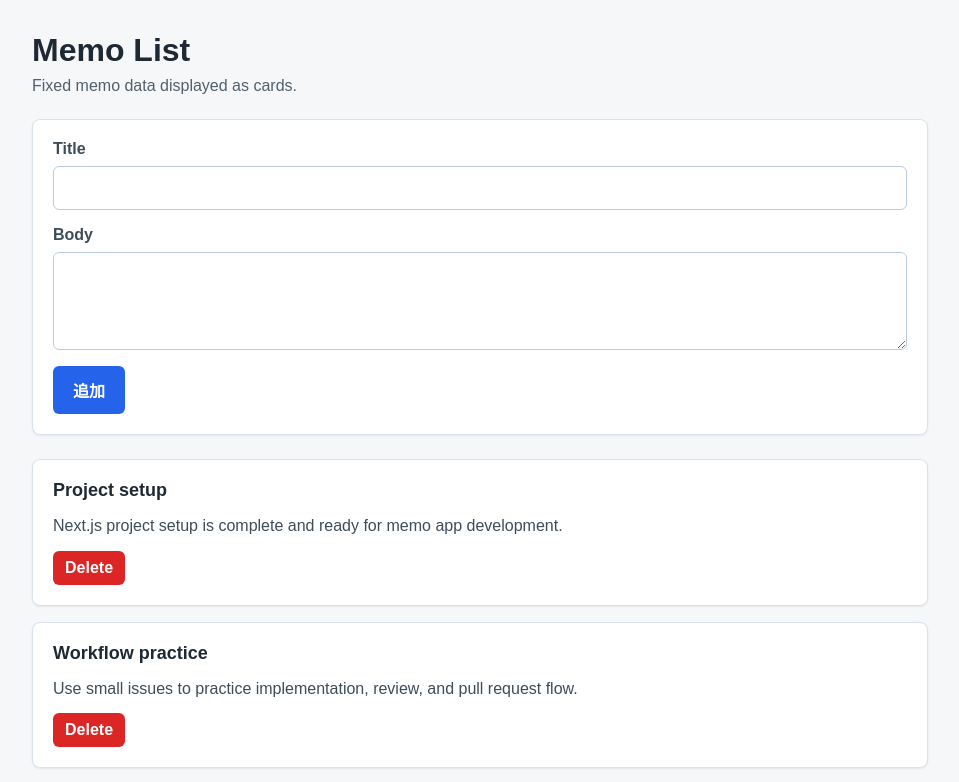
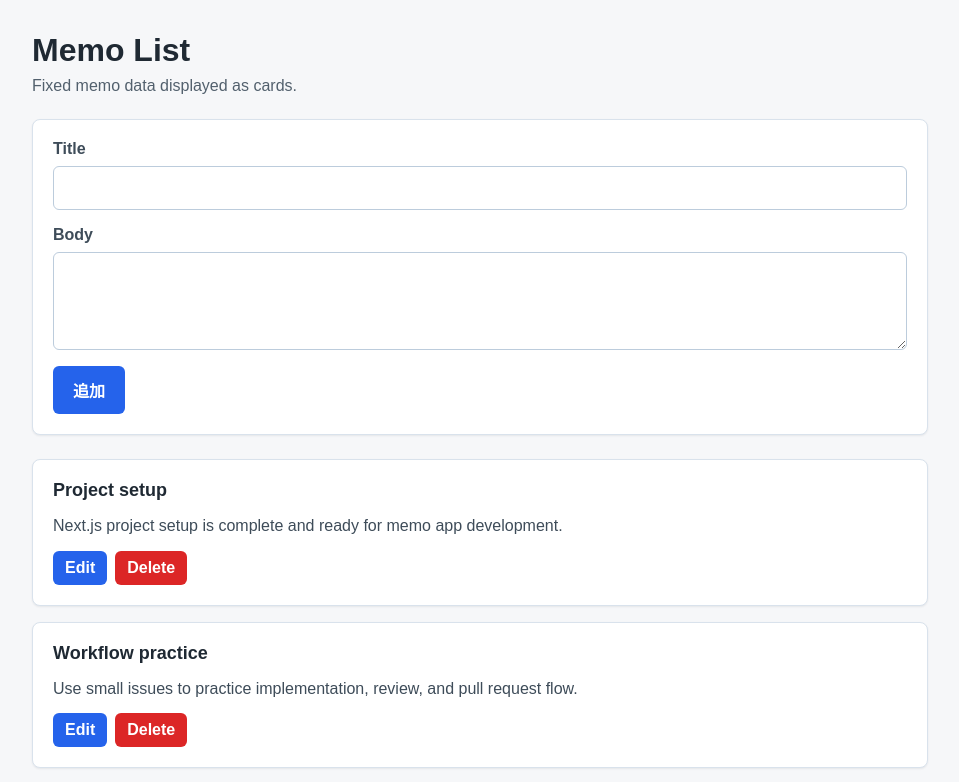
Before and after one commit to mae134/codex-playground, a Next.js app: page / in a window 1280 px wide. Shown: the top 782 px of the page, without its empty margins (160-1119 px from the left). Built offline with nearby package versions, Linux system fonts and the light colour scheme.

Commit message:
feat: implement edit memo

```diff
--- a/app/components/MemoCard.tsx
+++ b/app/components/MemoCard.tsx
@@ -6,14 +6,82 @@ export type Memo = {
 
 type MemoCardProps = {
   memo: Memo;
+  isEditing: boolean;
+  editingTitle: string;
+  editingBody: string;
+  onEditingTitleChange: (title: string) => void;
+  onEditingBodyChange: (body: string) => void;
+  onStartEditingMemo: (memo: Memo) => void;
+  onCancelEditingMemo: () => void;
+  onSaveEditingMemo: () => void;
   onDeleteMemo: (id: number) => void;
 };
 
-export function MemoCard({ memo, onDeleteMemo }: MemoCardProps) {
+export function MemoCard({
+  memo,
+  isEditing,
+  editingTitle,
+  editingBody,
+  onEditingTitleChange,
+  onEditingBodyChange,
+  onStartEditingMemo,
+  onCancelEditingMemo,
+  onSaveEditingMemo,
+  onDeleteMemo,
+}: MemoCardProps) {
+  if (isEditing) {
+    return (
+      <article className="memo-card">
+        <label className="memo-edit-field">
+          <span>Title</span>
+          <input
+            type="text"
+            value={editingTitle}
+            onChange={(event) => onEditingTitleChange(event.target.value)}
+          />
+        </label>
+
+        <label className="memo-edit-field">
+          <span>Body</span>
+          <textarea
+            value={editingBody}
+            onChange={(event) => onEditingBodyChange(event.target.value)}
+            rows={4}
+          />
+        </label>
+
+        <div className="memo-card-actions">
+          <button
+            className="memo-save-button"
+            type="button"
+            onClick={onSaveEditingMemo}
+          >
+            Save
+          </button>
+          <button
+            className="memo-cancel-button"
+            type="button"
+            onClick={onCancelEditingMemo}
+          >
+            Cancel
+          </button>
+        </div>
+      </article>
+    );
+  }
+
   return (
     <article className="memo-card">
       <h2>{memo.title}</h2>
       <p>{memo.body}</p>
+      <div className="memo-card-actions">
+        <button
+          className="memo-edit-button"
+          type="button"
+          onClick={() => onStartEditingMemo(memo)}
+        >
+          Edit
+        </button>
         <button
           className="memo-delete-button"
           type="button"
@@ -21,6 +89,7 @@ export function MemoCard({ memo, onDeleteMemo }: MemoCardProps) {
         >
           Delete
         </button>
+      </div>
     </article>
   );
 }
--- a/app/globals.css
+++ b/app/globals.css
@@ -119,18 +119,80 @@ p {
   line-height: 1.6;
 }
 
+.memo-card-actions {
+  display: flex;
+  flex-wrap: wrap;
+  gap: 0.5rem;
+}
+
+.memo-edit-field {
+  display: grid;
+  gap: 0.5rem;
+  color: #3e4c59;
+  font-weight: 700;
+}
+
+.memo-edit-field input,
+.memo-edit-field textarea {
+  width: 100%;
+  padding: 0.75rem;
+  color: #1f2933;
+  font: inherit;
+  font-weight: 400;
+  background: #ffffff;
+  border: 1px solid #bcccdc;
+  border-radius: 6px;
+}
+
+.memo-edit-field textarea {
+  resize: vertical;
+}
+
+.memo-edit-button,
+.memo-save-button,
+.memo-cancel-button,
 .memo-delete-button {
   width: fit-content;
   padding: 0.5rem 0.75rem;
-  color: #ffffff;
   font: inherit;
   font-weight: 700;
-  background: #dc2626;
   border: 0;
   border-radius: 6px;
   cursor: pointer;
 }
 
+.memo-edit-button {
+  color: #ffffff;
+  background: #2563eb;
+}
+
+.memo-edit-button:hover {
+  background: #1d4ed8;
+}
+
+.memo-save-button {
+  color: #ffffff;
+  background: #15803d;
+}
+
+.memo-save-button:hover {
+  background: #166534;
+}
+
+.memo-cancel-button {
+  color: #1f2933;
+  background: #e5e7eb;
+}
+
+.memo-cancel-button:hover {
+  background: #d1d5db;
+}
+
+.memo-delete-button {
+  color: #ffffff;
+  background: #dc2626;
+}
+
 .memo-delete-button:hover {
   background: #b91c1c;
 }
--- a/app/page.tsx
+++ b/app/page.tsx
@@ -25,6 +25,9 @@ const initialMemos: Memo[] = [
 
 export default function Home() {
   const [memos, setMemos] = useState(initialMemos);
+  const [editingMemoId, setEditingMemoId] = useState<number | null>(null);
+  const [editingTitle, setEditingTitle] = useState("");
+  const [editingBody, setEditingBody] = useState("");
 
   function handleAddMemo(title: string, body: string) {
     setMemos((currentMemos) => {
@@ -48,6 +51,40 @@ export default function Home() {
     );
   }
 
+  function handleStartEditingMemo(memo: Memo) {
+    setEditingMemoId(memo.id);
+    setEditingTitle(memo.title);
+    setEditingBody(memo.body);
+  }
+
+  function handleCancelEditingMemo() {
+    setEditingMemoId(null);
+    setEditingTitle("");
+    setEditingBody("");
+  }
+
+  function handleSaveEditingMemo() {
+    const nextTitle = editingTitle.trim();
+    const nextBody = editingBody.trim();
+
+    if (!nextTitle || !nextBody || editingMemoId === null) {
+      return;
+    }
+
+    setMemos((currentMemos) =>
+      currentMemos.map((memo) =>
+        memo.id === editingMemoId
+          ? {
+              ...memo,
+              title: nextTitle,
+              body: nextBody,
+            }
+          : memo,
+      ),
+    );
+    handleCancelEditingMemo();
+  }
+
   return (
     <main className="memo-page">
       <header className="page-header">
@@ -59,7 +96,19 @@ export default function Home() {
 
       <section className="memo-list" aria-label="Memo list">
         {memos.map((memo) => (
-          <MemoCard key={memo.id} memo={memo} onDeleteMemo={handleDeleteMemo} />
+          <MemoCard
+            key={memo.id}
+            memo={memo}
+            isEditing={editingMemoId === memo.id}
+            editingTitle={editingTitle}
+            editingBody={editingBody}
+            onEditingTitleChange={setEditingTitle}
+            onEditingBodyChange={setEditingBody}
+            onStartEditingMemo={handleStartEditingMemo}
+            onCancelEditingMemo={handleCancelEditingMemo}
+            onSaveEditingMemo={handleSaveEditingMemo}
+            onDeleteMemo={handleDeleteMemo}
+          />
         ))}
       </section>
     </main>
```
Lines whose indentation alone changed are shown as unchanged.
